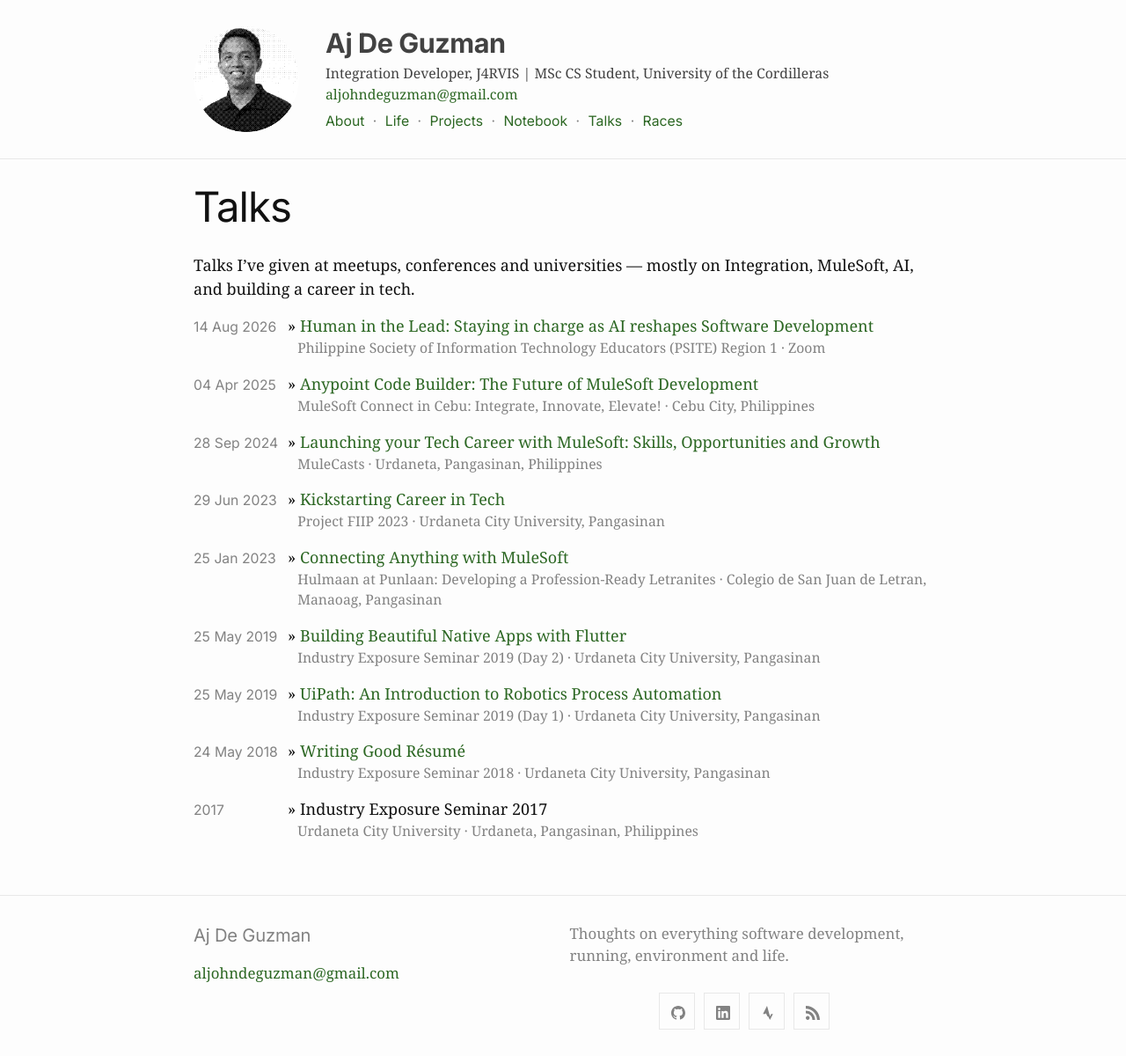
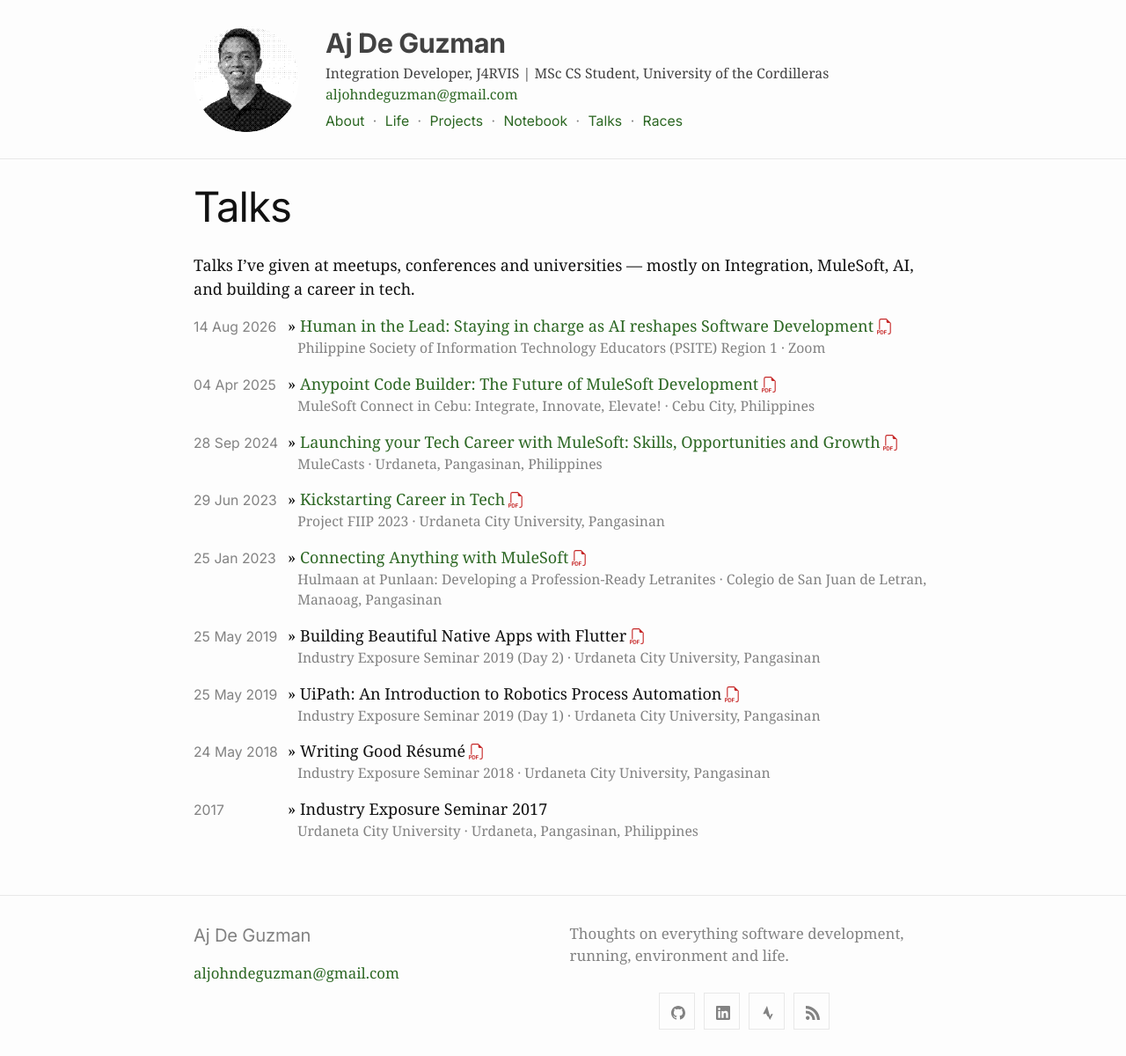
Before and after one commit to ajdeguzman/ajdeguzman.github.io, a Jekyll site: the page built from talks.md, in a window 1280 px wide. Shown: the whole page at 88% size. Built offline with Jekyll 4.4.1, drawn with Linux system fonts in a browser that asks for light colours.

Commit message:
Updated PDF links and added slide deck assets

```diff
--- a/_config.yml
+++ b/_config.yml
@@ -100,3 +100,4 @@ exclude:
   - .bundle/
   - script/
   - assets/races/README.md   # notes for me, not a page (jekyll-readme-index would publish it)
+  - assets/talks/README.md
--- a/_sass/minima.scss
+++ b/_sass/minima.scss
@@ -27,6 +27,7 @@ $grey-color:       #828282 !default;
 $grey-color-light: lighten($grey-color, 40%) !default;
 $grey-color-dark:  darken($grey-color, 25%) !default;
 $orange-color:     #f66a0a !default;
+$pdf-color:        #C62828 !default;   // PDF icon red — 5.53:1 on $background-color
 $table-text-align: left !default;
 
 // Width of the content area
--- a/_sass/minima/_custom.scss
+++ b/_sass/minima/_custom.scss
@@ -248,6 +248,28 @@ a:visited {
     margin-bottom: $spacing-unit / 2;
   }
 
+  /* Slide-deck link: icon only, sitting just after the title. Red because
+     that's the colour people expect on a PDF; the icon inherits it through
+     fill: currentColor. */
+  .talk-pdf {
+    display: inline-block;
+    margin-left: 0.2em;
+    vertical-align: baseline;
+    color: $pdf-color;
+
+    .svg-icon {
+      width: 18px;
+      height: 18px;
+      padding: 0;
+      vertical-align: -3px;
+    }
+
+    &:hover {
+      color: darken($pdf-color, 10%);
+      text-decoration: none;
+    }
+  }
+
   .talk-venue {
     display: block;
     margin-left: 7.5em;
--- a/talks.md
+++ b/talks.md
@@ -16,6 +16,20 @@ Integration, MuleSoft, AI, and building a career in tech.
     {%- else %}
       {{ talk.title }}
     {%- endif %}
+    {%- if talk.pdf %}
+      {%- comment -%}
+        `pdf` holds either a local deck in assets/talks/ or an external slide
+        URL. Only the local ones get relative_url — running it over an absolute
+        URL would prepend the baseurl and break the link.
+      {%- endcomment -%}
+      {%- if talk.pdf contains "://" -%}
+        {%- assign slides_href = talk.pdf -%}
+      {%- else -%}
+        {%- assign slides_href = talk.pdf | relative_url -%}
+      {%- endif -%}
+      <a class="talk-pdf" href="{{ slides_href }}" target="_blank" rel="noopener"
+         title="Slides" aria-label="{{ talk.title | escape }} — slides"><svg class="svg-icon" aria-hidden="true" focusable="false"><use xlink:href="{{ '/assets/minima-social-icons.svg#pdf' | relative_url }}"></use></svg></a>
+    {%- endif %}
     <span class="talk-venue">
       {%- if talk.event_url -%}
         <a href="{{ talk.event_url }}" target="_blank" rel="noopener">{{ talk.event }}</a>
```
Also changed, not shown: _data/talks.yml (+14 -6 lines), assets/talks/README.md (added, +26 -0 lines), assets/minima-social-icons.svg, 9 other files.
